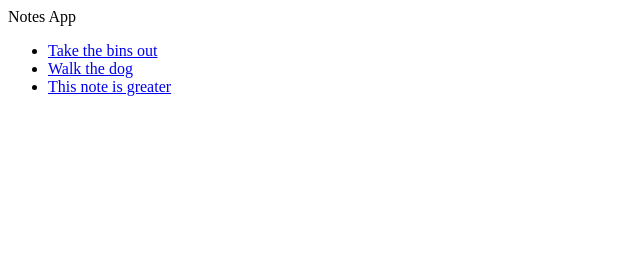
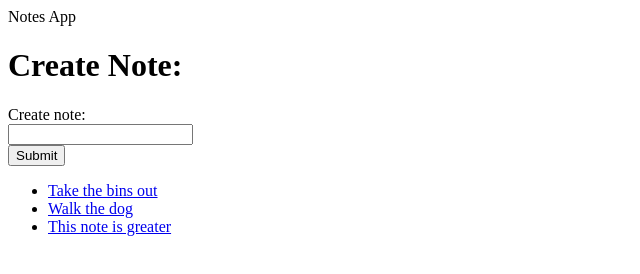
Before and after one commit to 04alexklink/JSNotesApp, a plain HTML site: page index.html in a window 1280 px wide. Shown: the whole page, without its empty margins (0-640 px from the left). Drawn offline with Linux system fonts and the light colour scheme.

Commit message:
Form added to index.html to send a hash RESTFUL post request with user text when they enter a note and click submit. Redirects you to a new page that doesn't work

```diff
--- a/index.html
+++ b/index.html
@@ -7,6 +7,14 @@
 </head>
 <body>
   <header>Notes App</header>
+  <div>
+    <h1>Create Note:</h1>
+    <form action="#notes/" method="post" >
+      <label for="createnote">Create note:</label><br>
+      <input type="textarea" id="createnote" name="note"><br>
+      <input type="submit" value="Submit">
+    </form>
+  </div>
   <div id="app"></div>
   <script src="src/Note.js"></script>
   <script src="src/Notelist.js"></script>
```
